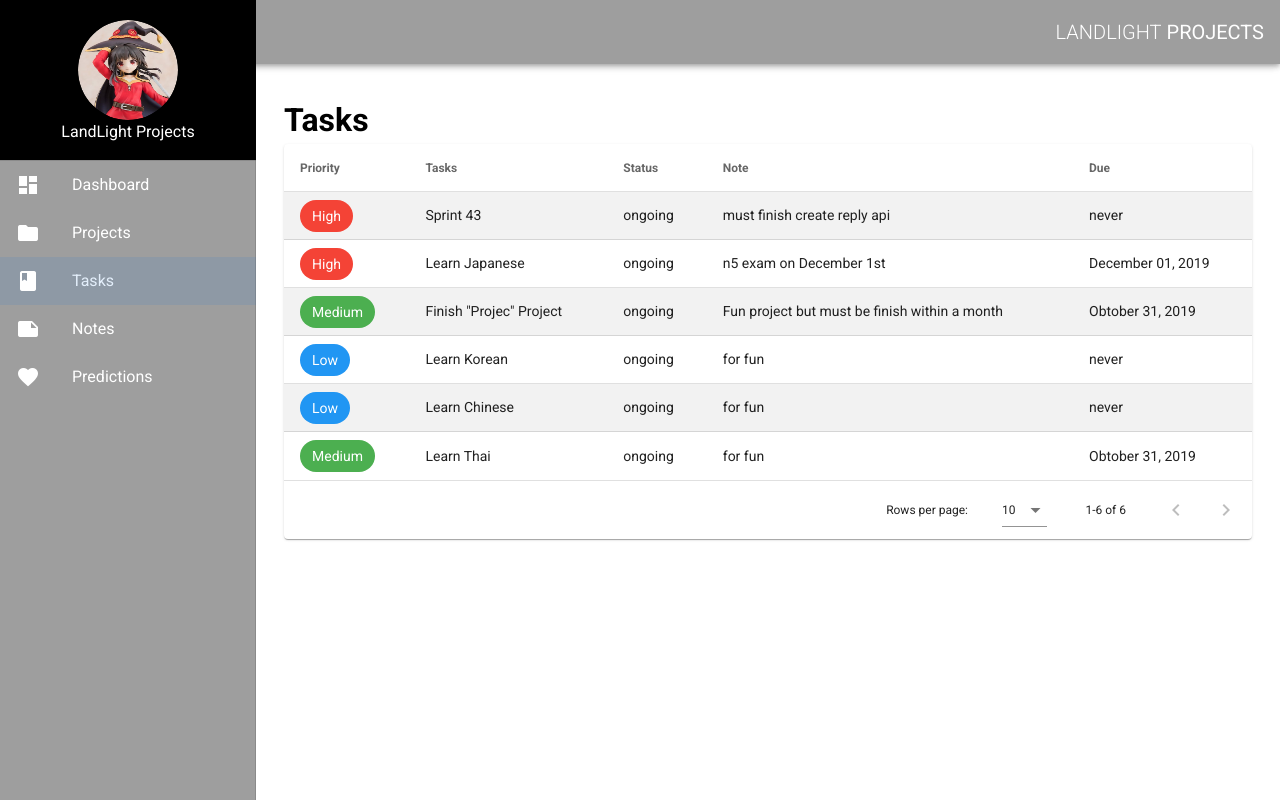
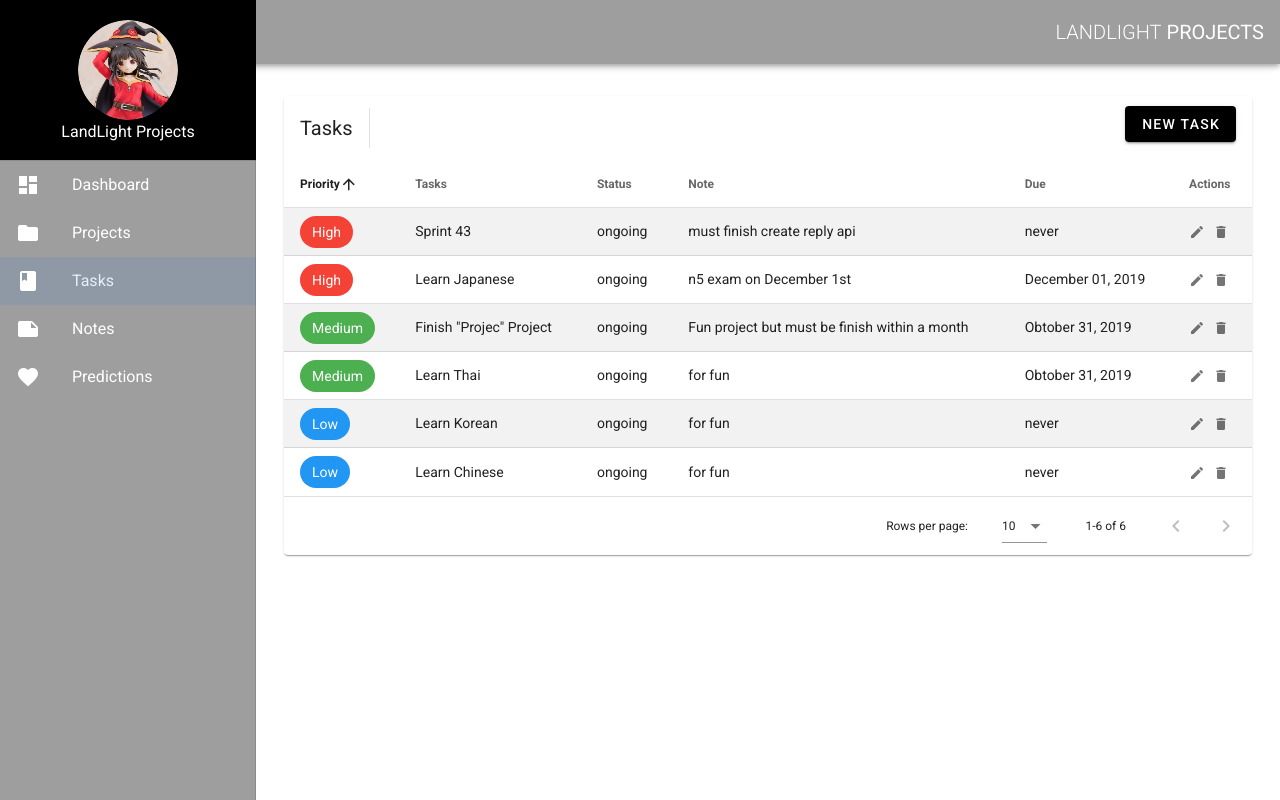
Before and after one commit to landlight/projec, a Vue app: page /task in a window 1280 px wide. Built offline with nearby package versions, Linux system fonts and the light colour scheme.

Commit message:
add crud for task, fix bugs from project

```diff
--- a/src/views/Dashboard.vue
+++ b/src/views/Dashboard.vue
@@ -40,7 +40,7 @@ export default {
     return {
       projects: [
         {title: 'Zon Admin', role: 'Backend Developer (Node.js)', status: 'ongoing'},
-        {title: 'Project', role: 'Full Stack Developer', status: 'ongoing'},
+        {title: 'Projec', role: 'Full Stack Developer', status: 'ongoing'},
         {title: 'Zon Maintenence', role: 'Backend Developer (Node.js)', status: 'complete'},
         {title: 'Shop Admin', role: 'Full Stack Developer', status: 'todo'}
       ]
--- a/src/views/Project.vue
+++ b/src/views/Project.vue
@@ -51,6 +51,9 @@
         </v-dialog>
       </v-toolbar>
     </template>
+    <template v-slot:item.status="{ item }">
+      <v-chip :color="getColor(item.status)" dark>{{ item.status }}</v-chip>
+    </template>
     <template v-slot:item.action="{ item }">
       <v-icon
         small
@@ -78,6 +81,7 @@
 export default {
   data() {
     return {
+      dialog: false,
       projects: [],
       headers: [
         {
@@ -104,7 +108,7 @@ export default {
   },
   computed: {
     formTitle () {
-    return this.editedIndex === -1 ? 'New Item' : 'Edit Item'
+    return this.editedIndex === -1 ? 'New Project' : 'Edit Project'
     },
   },
   watch: {
@@ -116,19 +120,16 @@ export default {
     this.initialize()
   },
   methods: {
-    sortBy(prop) {
-      this.projects.sort((a, b) => a[prop] < b[prop] ? -1: 1)
-    },
     getColor (status) {
       if (status == 'ongoing') return 'green'
       else if (status == 'complete') return 'blue'
       else if (status == 'overdue') return 'red'
-      else return 'black'
+      else return 'pink'
     },
     initialize () {
       this.projects = [
         {title: 'Zon Admin', role: 'Backend Developer (Node.js)', status: 'ongoing'},
-        {title: 'Project', role: 'Full Stack Developer', status: 'ongoing'},
+        {title: 'Projec', role: 'Full Stack Developer', status: 'ongoing'},
         {title: 'Zon Maintenence', role: 'Backend Developer (Node.js)', status: 'complete'},
         {title: 'Shop Admin', role: 'Full Stack Developer', status: 'todo'}
       ]
--- a/src/views/Task.vue
+++ b/src/views/Task.vue
@@ -1,14 +1,101 @@
 <template>
 <div class="task">
     <v-container class="my-5">
-        <h1 class="subheading black--text">Tasks</h1>
+
     <v-data-table
     :headers="headers"
     :items="tasks"
+    sort-by="priority"
     class="elevation-1"
   >
+    <template v-slot:top>
+      <v-toolbar flat color="white">
+        <v-toolbar-title>Tasks</v-toolbar-title>
+        <v-divider
+          class="mx-4"
+          inset
+          vertical
+        ></v-divider>
+        <v-spacer></v-spacer>
+        <v-dialog v-model="dialog" max-width="500px">
+          <template v-slot:activator="{ on }">
+            <v-btn color="black" dark class="mb-2" v-on="on">New Task</v-btn>
+          </template>
+          <v-card>
+            <v-card-title>
+              <span class="headline">{{ formTitle }}</span>
+            </v-card-title>
+
+            <v-card-text>
+              <v-container grid-list-md>
+                <v-layout wrap>
+                  <v-flex xs12 sm6 md4>
+                    <v-text-field v-model="editedItem.priority" label="Priority"></v-text-field>
+                  </v-flex>
+                  <v-flex xs12 sm6 md4>
+                    <v-text-field v-model="editedItem.name" label="Tasks"></v-text-field>
+                  </v-flex>
+                  <v-flex xs12 sm6 md4>
+                    <v-text-field v-model="editedItem.status" label="Status"></v-text-field>
+                  </v-flex>
+                  <v-flex xs12 sm6 md4>
+                    <v-text-field v-model="editedItem.note" label="Note"></v-text-field>
+                  </v-flex>
+                  <v-flex xs12 sm6 md4>
+                    <v-menu
+                        v-model="menu2"
+                        :close-on-content-click="false"
+                        :nudge-right="40"
+                        transition="scale-transition"
+                        offset-y
+                        full-width
+                        min-width="290px"
+                    >
+                        <template v-slot:activator="{ on }">
+                        <v-text-field
+                            v-model="editedItem.due"
+                            label="Due Date"
+                            prepend-icon="event"
+                            readonly
+                            v-on="on"
+                        ></v-text-field>
+                        </template>
+                        <v-date-picker v-model="editedItem.due" @input="menu2 = false"></v-date-picker>
+                      </v-menu>
+                    </v-flex>
+                </v-layout>
+              </v-container>
+            </v-card-text>
+
+            <v-card-actions>
+              <v-spacer></v-spacer>
+              <v-btn color="blue darken-1" text @click="close">Cancel</v-btn>
+              <v-btn color="blue darken-1" text @click="save">Save</v-btn>
+            </v-card-actions>
+          </v-card>
+        </v-dialog>
+      </v-toolbar>
+    </template>
     <template v-slot:item.priority="{ item }">
       <v-chip :color="getColor(getPriority(item.priority))" dark>{{ getPriority(item.priority) }}</v-chip>
+    </template>
+    <template v-slot:item.action="{ item }">
+      <v-icon
+        small
+        class="mr-2"
+        @click="editItem(item)"
+      >
+        edit
+      </v-icon>
+      <v-icon
+        small
+        @click="deleteItem(item)"
+      >
+        delete
+      </v-icon>
+    </template>
+    <template v-slot:no-data>
+      <v-btn color="primary" @click="initialize">Reset</v-btn>
     </template>
   </v-data-table>
   </v-container>
@@ -19,14 +106,8 @@
 export default {
   data() {
     return {
-      tasks: [
-        {name: 'Sprint 43', priority: '1', status: 'ongoing', note: 'must finish create reply api', due: 'never'},
-        {name: 'Learn Japanese', priority: '1', status: 'ongoing', note: 'n5 exam on December 1st', due: 'December 01, 2019'},
-        {name: `Finish "Projec" Project`, priority: '2', status: 'ongoing', note: 'Fun project but must be finish within a month', due: 'Obtober 31, 2019'},
-        {name: 'Learn Korean', priority: '3', status: 'ongoing', note: 'for fun', due: 'never'},
-        {name: 'Learn Chinese', priority: '3', status: 'ongoing', note: 'for fun', due: 'never'},
-        {name: `Learn Thai`, priority: '2', status: 'ongoing', note: 'for fun', due: 'Obtober 31, 2019'},
-      ],
+      dialog: false,
+      tasks: [],
       headers: [
         {
           text: 'Priority',
@@ -36,14 +117,43 @@ export default {
         { text: 'Tasks', value: 'name' },
         { text: 'Status', value: 'status' },
         { text: 'Note', value: 'note' },
-        { text: 'Due', value: 'due' }
-      ]
+        { text: 'Due', value: 'due' },
+        { text: 'Actions', value: 'action', sortable: false }
+      ],
+      menu: false,
+      modal: false,
+      menu2: false,
+      editedIndex: -1,
+      editedItem: {
+        priority: 3,
+        name: '',
+        status: '',
+        note: '',
+        due: new Date().toISOString().substr(0, 10),
+      },
+      defaultItem: {
+        priority: 3,
+        name: '',
+        status: '',
+        note: '',
+        due: new Date().toISOString().substr(0, 10),
+      },
     }
   },
+  computed: {
+    formTitle () {
+    return this.editedIndex === -1 ? 'New Task' : 'Edit Task'
+    },
+  },
+  watch: {
+    dialog (val) {
+      val || this.close()
+    },
+  },
+  created () {
+    this.initialize()
+  },
   methods: {
-    sortBy(prop) {
-      this.projects.sort((a, b) => a[prop] < b[prop] ? -1: 1)
-    },
     getColor (priority) {
       if (priority == 'High') return 'red'
       else if (priority == 'Medium') return 'green'
@@ -55,6 +165,49 @@ export default {
       else if (priority == '2') return 'Medium'
       else if (priority == '3') return 'Low'
     }
+    ,initialize () {
+      this.tasks = [
+        {name: 'Sprint 43', priority: '1', status: 'ongoing', note: 'must finish create reply api', due: 'never'},
+        {name: 'Learn Japanese', priority: '1', status: 'ongoing', note: 'n5 exam on December 1st', due: 'December 01, 2019'},
+        {name: `Finish "Projec" Project`, priority: '2', status: 'ongoing', note: 'Fun project but must be finish within a month', due: 'Obtober 31, 2019'},
+        {name: 'Learn Korean', priority: '3', status: 'ongoing', note: 'for fun', due: 'never'},
+        {name: 'Learn Chinese', priority: '3', status: 'ongoing', note: 'for fun', due: 'never'},
+        {name: `Learn Thai`, priority: '2', status: 'ongoing', note: 'for fun', due: 'Obtober 31, 2019'},
+      ]
+    },
+    editItem (item) {
+      this.editedIndex = this.tasks.indexOf(item)
+      this.editedItem = Object.assign({}, item)
+      this.dialog = true
+    },
+
+    deleteItem (item) {
+      const index = this.tasks.indexOf(item)
+      confirm('Are you sure you want to delete this item?') && this.tasks.splice(index, 1)
+    },
+
+    close () {
+      this.dialog = false
+      setTimeout(() => {
+        this.editedItem = Object.assign({}, this.defaultItem)
+        this.editedIndex = -1
+      }, 300)
+    },
+
+    save () {
+      if (this.editedIndex > -1) {
+        Object.assign(this.tasks[this.editedIndex], this.editedItem)
+      } else {
+        this.tasks.push(this.editedItem)
+      }
+      this.close()
+    },
   }
 };
 </script>
+
+<style>
+tbody tr:nth-of-type(odd) {
+  background-color: rgba(0, 0, 0, .05);
+}
+</style>
```
Lines whose indentation alone changed are shown as unchanged.
